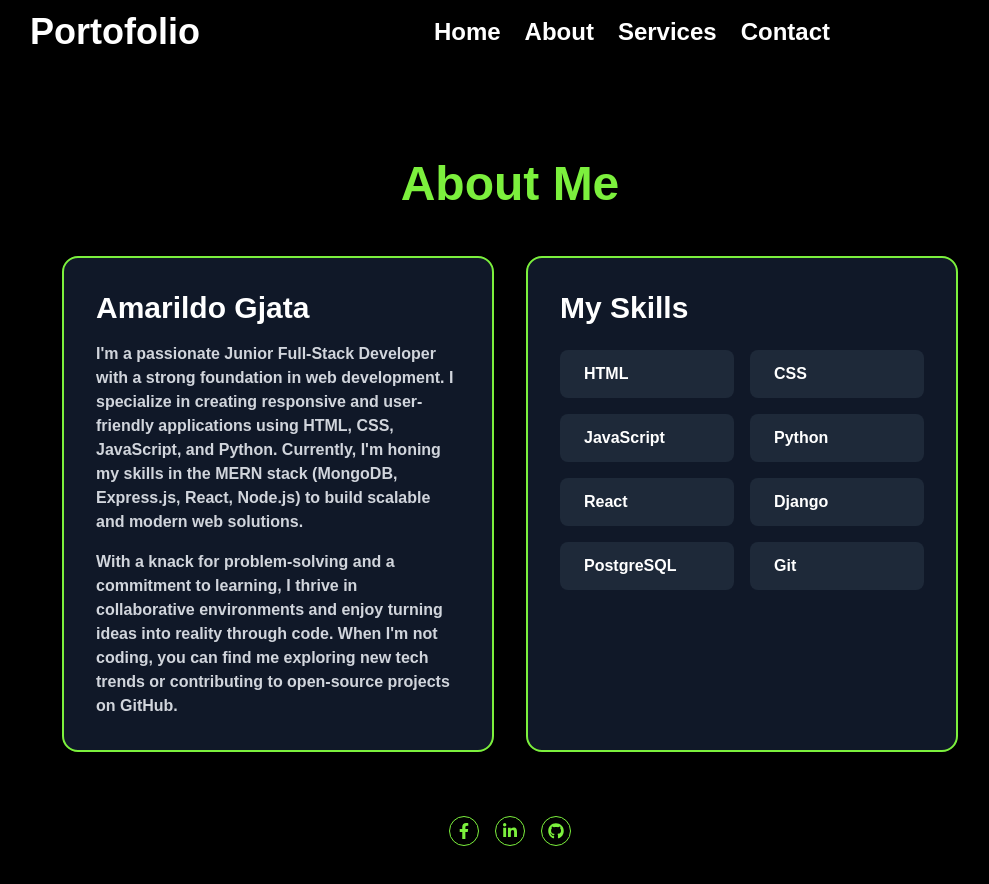
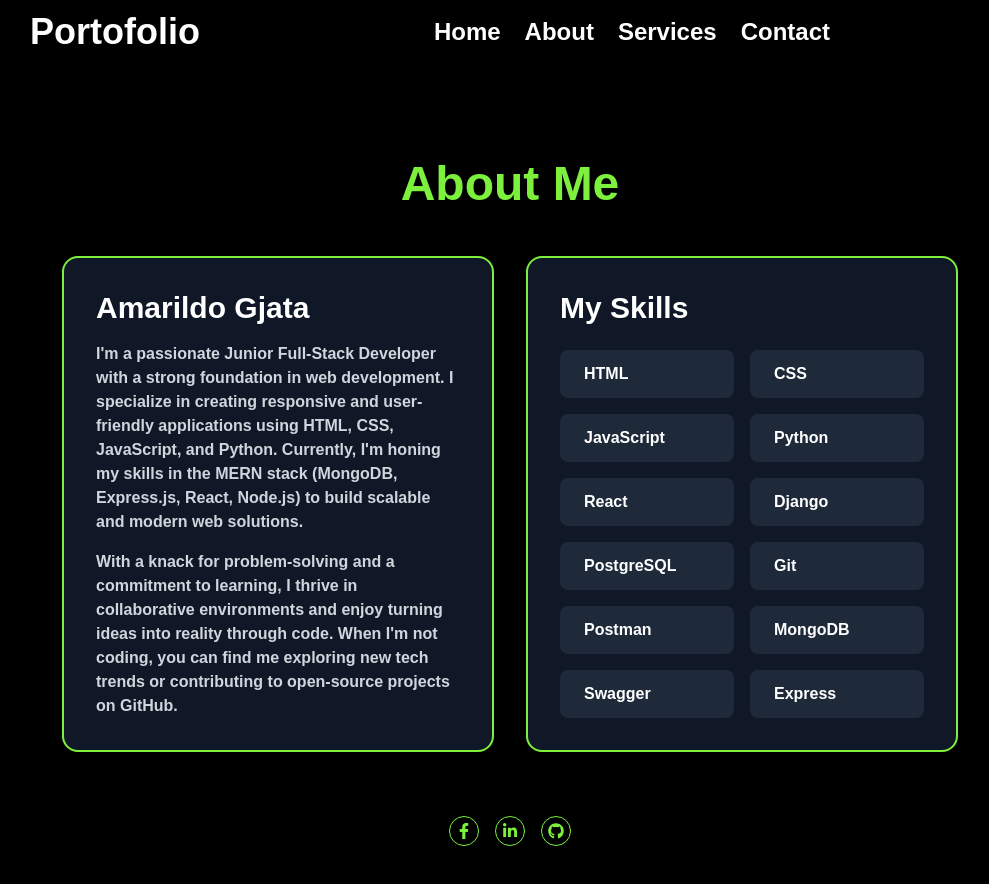
Before and after one commit to AmarildoGjata/Personal-Portofoglio, a React (Vite) app: page /About in a window 1280 px wide. Shown: the top 884 px of the page, without its empty margins (130-1119 px from the left). Built offline with nearby package versions, Linux system fonts and the light colour scheme.

Commit message:
Update Push

```diff
--- a/src/pages/About.jsx
+++ b/src/pages/About.jsx
@@ -12,7 +12,11 @@ const About = () => {
     { name: 'React', icon: 'bx bxl-react' },
     { name: 'Django', icon: 'bx bxl-nodejs' },
     { name: 'PostgreSQL', icon: 'bx bxs-data' },
-    { name: 'Git', icon: 'bx bxl-git' }
+    { name: 'Git', icon: 'bx bxl-git' },
+    { name: 'Postman', icon: 'bx bxl-postman' },
+    { name: 'MongoDB', icon: 'bx bxl-mongodb' },
+    { name: 'Swagger', icon: 'bx bxl-swagger' },
+    { name: 'Express', icon: 'bx bxl-express' },
   ];
 
   return (
--- a/src/pages/Home.jsx
+++ b/src/pages/Home.jsx
@@ -14,7 +14,13 @@ const Home = () => {
         <div className="text-4xl font-bold text-[var(--main-color)] mt-10 text-center animate-fadeIn">Amarildo Gjata</div>
         <div className="text-3xl font-bold text-[var(--main-color)] mb-10 text-center animate-fadeIn">Junior FullStack Developer</div>
         <p className='font-bold md:text-[16px] sm:text-[12] mb-5'>
-        I'm a Junior Full-Stack Developer with a strong foundation in both frontend and backend technologies, currently working as a Quality Assurance Specialist. I have hands-on experience with HTML, CSS, responsive design, Tailwind CSS, React, Python, Django, PostgreSQL, and SQL. I also work with tools like Postman for API testing and Git for version control. Currently, I'm expanding my skills through ongoing training in the MERN stack (MongoDB, Express.js, React, Node.js), aiming to transition into a full-time development role. I'm passionate about building clean, user-friendly applications and continuously improving my technical skill set.
+        Welcome to my portfolio, where I showcase my growing expertise as a junior full-stack developer passionate about creating functional and user-friendly web applications. With foundational skills in JavaScript, React, HTML, CSS, Express, Django, Python, PostgreSQL, MySQL, Git, Postman, and Swagger, I’m dedicated to building impactful solutions while continuously expanding my technical knowledge.
+
+I use JavaScript and React alongside HTML and CSS to develop responsive, engaging front-end interfaces that prioritize user experience. On the back end, I work with Express and Django in Python to create reliable APIs and server-side functionality, learning to implement best practices for clean and efficient code. I’m comfortable managing databases with PostgreSQL and MySQL, ensuring data is structured and accessible.
+
+Using Git, I maintain organized version control and collaborate effectively on projects. I leverage Postman and Swagger to test and document APIs, ensuring seamless integration between front-end and back-end systems. My portfolio features projects that reflect my ability to tackle challenges, adapt to new tools, and deliver practical solutions as a junior developer.
+
+Explore my work to see my progress and potential. I’m eager to contribute to innovative projects, learn from experienced teams, and grow as a developer. Let’s connect to build something great together!
         </p>
         <a href={Amarildo_Gjata_CV} download='Amarildo_Gjata_CV' target='_blank'>
           <CustomButton title='Download CV'/>
```
